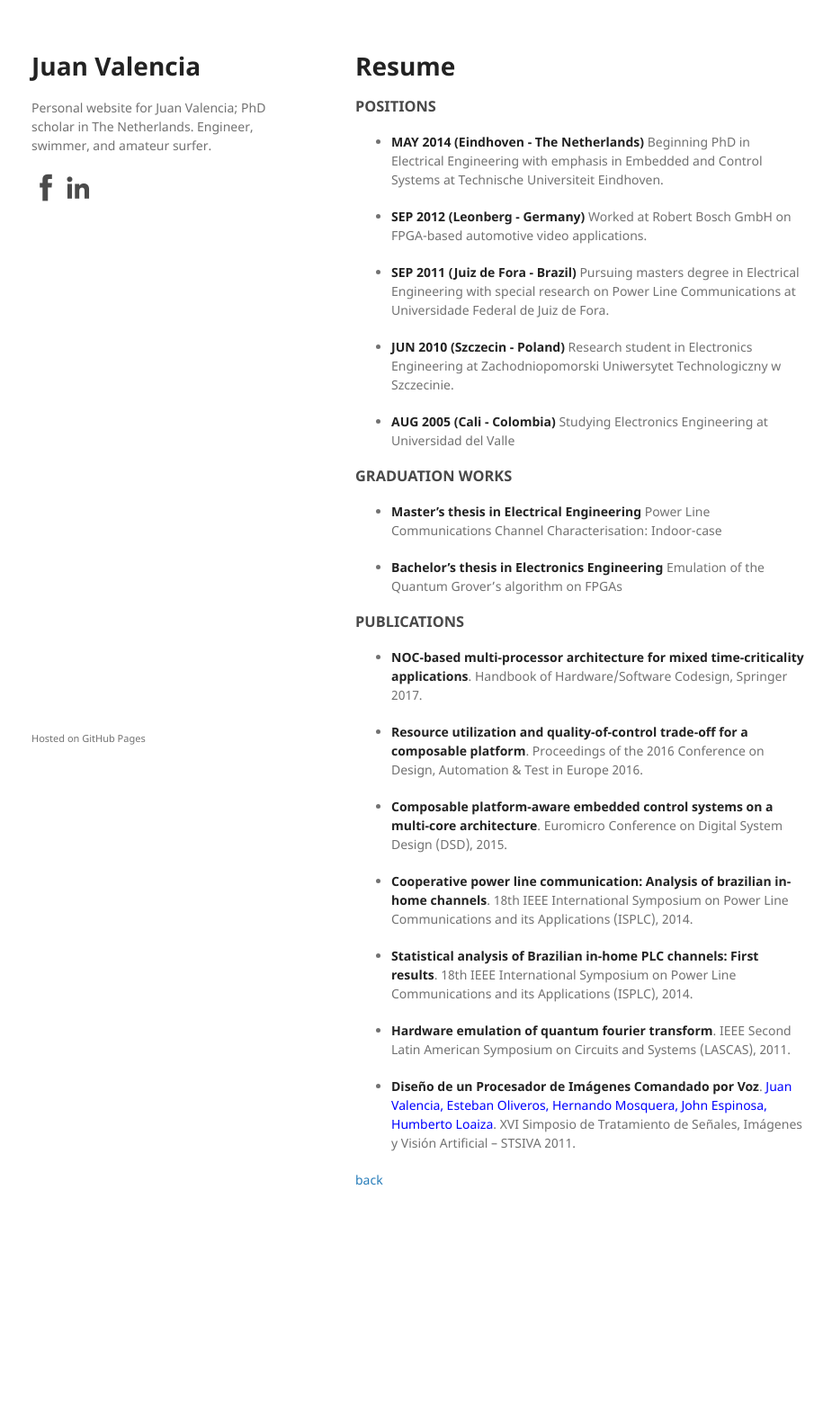
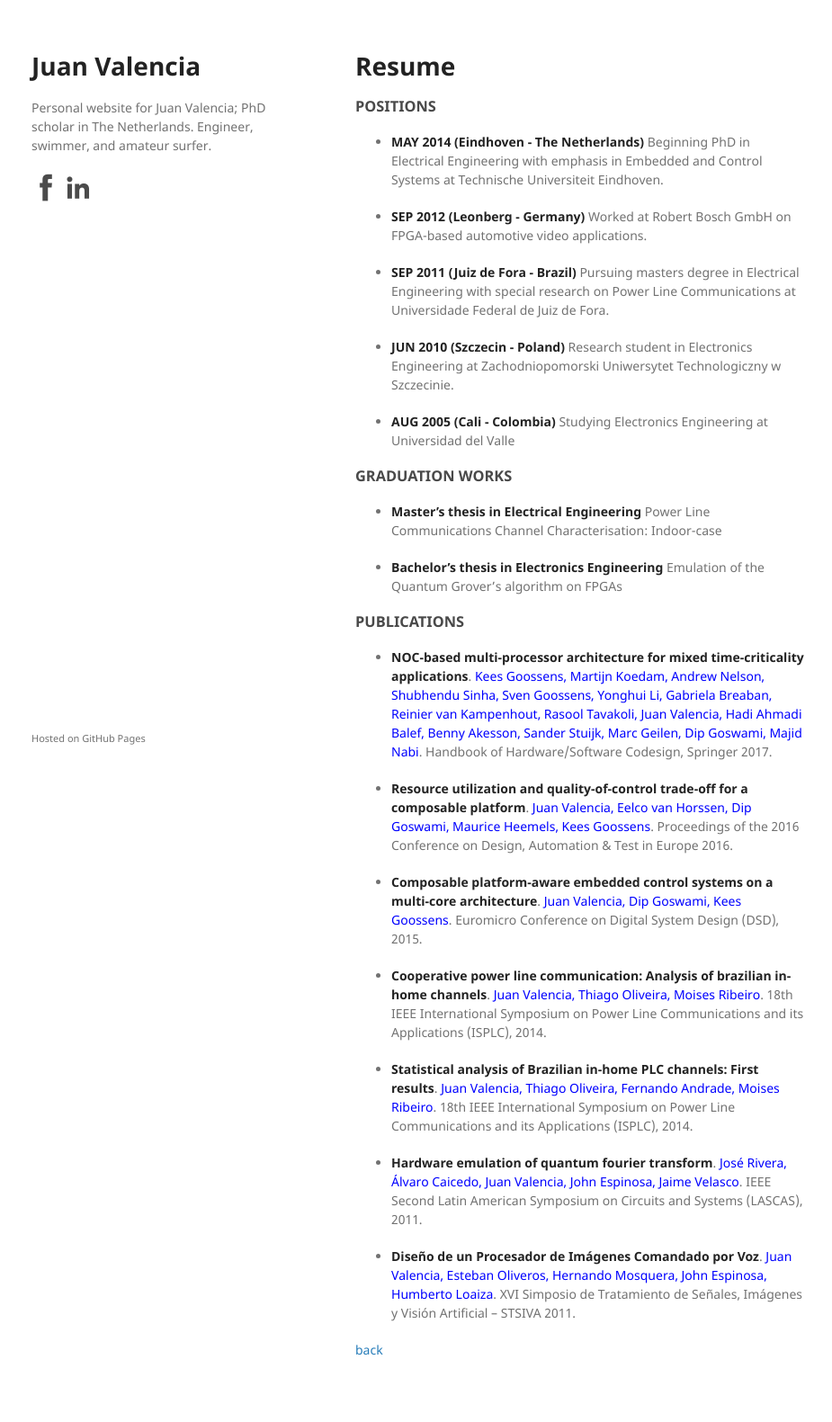
Before and after one commit to juanvalen15/juanvalen15.github.io, a Jekyll site: the page built from resume.md, in a window 1280 px wide. Shown: the whole page at 90% size, without its empty margins (175-1100 px from the left). Built offline with Jekyll 4.4.1, drawn with Linux system fonts in a browser that asks for light colours; our own code applies the rules of GitHub Pages for plain Markdown files; before the commit the page ends 1392 px from its top, so only the background shows below that.

```diff
--- a/resume.md
+++ b/resume.md
@@ -28,20 +28,21 @@ layout: default
 
 ### PUBLICATIONS
 
-- **NOC-based multi-processor architecture for mixed time-criticality applications**. Handbook of Hardware/Software Codesign, Springer 2017.
+- **NOC-based multi-processor architecture for mixed time-criticality applications**. <span style="color:blue">Kees Goossens, Martijn Koedam, Andrew Nelson, Shubhendu Sinha, Sven Goossens, Yonghui Li, Gabriela Breaban, Reinier van Kampenhout, Rasool Tavakoli, Juan Valencia, Hadi Ahmadi Balef, Benny Akesson, Sander Stuijk, Marc Geilen, Dip Goswami, Majid Nabi</span>. Handbook of Hardware/Software Codesign, Springer 2017.
 
-- **Resource utilization and quality-of-control trade-off for a composable platform**. Proceedings of the 2016 Conference on Design, Automation & Test in Europe 2016.
+- **Resource utilization and quality-of-control trade-off for a composable platform**. <span style="color:blue">Juan Valencia, Eelco van Horssen, Dip Goswami, Maurice Heemels, Kees Goossens</span>. Proceedings of the 2016 Conference on Design, Automation & Test in Europe 2016.
 
-- **Composable platform-aware embedded control systems on a multi-core architecture**. Euromicro Conference on Digital System Design (DSD), 2015.
+- **Composable platform-aware embedded control systems on a multi-core architecture**. <span style="color:blue">Juan Valencia, Dip Goswami, Kees Goossens</span>. Euromicro Conference on Digital System Design (DSD), 2015.
 
-- **Cooperative power line communication: Analysis of brazilian in-home channels**. 18th IEEE International Symposium on Power Line Communications and its Applications (ISPLC), 2014.
+- **Cooperative power line communication: Analysis of brazilian in-home channels**. <span style="color:blue">Juan Valencia, Thiago Oliveira, Moises Ribeiro</span>. 18th IEEE International Symposium on Power Line Communications and its Applications (ISPLC), 2014.
 
-- **Statistical analysis of Brazilian in-home PLC channels: First results**. 18th IEEE International Symposium on Power Line Communications and its Applications (ISPLC), 2014.
+- **Statistical analysis of Brazilian in-home PLC channels: First results**. <span style="color:blue">Juan Valencia, Thiago Oliveira, Fernando Andrade, Moises Ribeiro</span>. 18th IEEE International Symposium on Power Line Communications and its Applications (ISPLC), 2014.
 
-- **Hardware emulation of quantum fourier transform**. IEEE Second Latin American Symposium on Circuits and Systems (LASCAS), 2011.
+- **Hardware emulation of quantum fourier transform**. <span style="color:blue">José Rivera, Álvaro Caicedo, Juan Valencia, John Espinosa, Jaime Velasco</span>. IEEE Second Latin American Symposium on Circuits and Systems (LASCAS), 2011.
 
 - **Diseño de un Procesador de Imágenes Comandado por Voz**. <span style="color:blue">Juan Valencia, Esteban Oliveros, Hernando Mosquera, John Espinosa, Humberto Loaiza</span>. XVI Simposio de Tratamiento de Señales, Imágenes y Visión Artificial – STSIVA 2011.
 
 
 
+
 [back](./)
```
